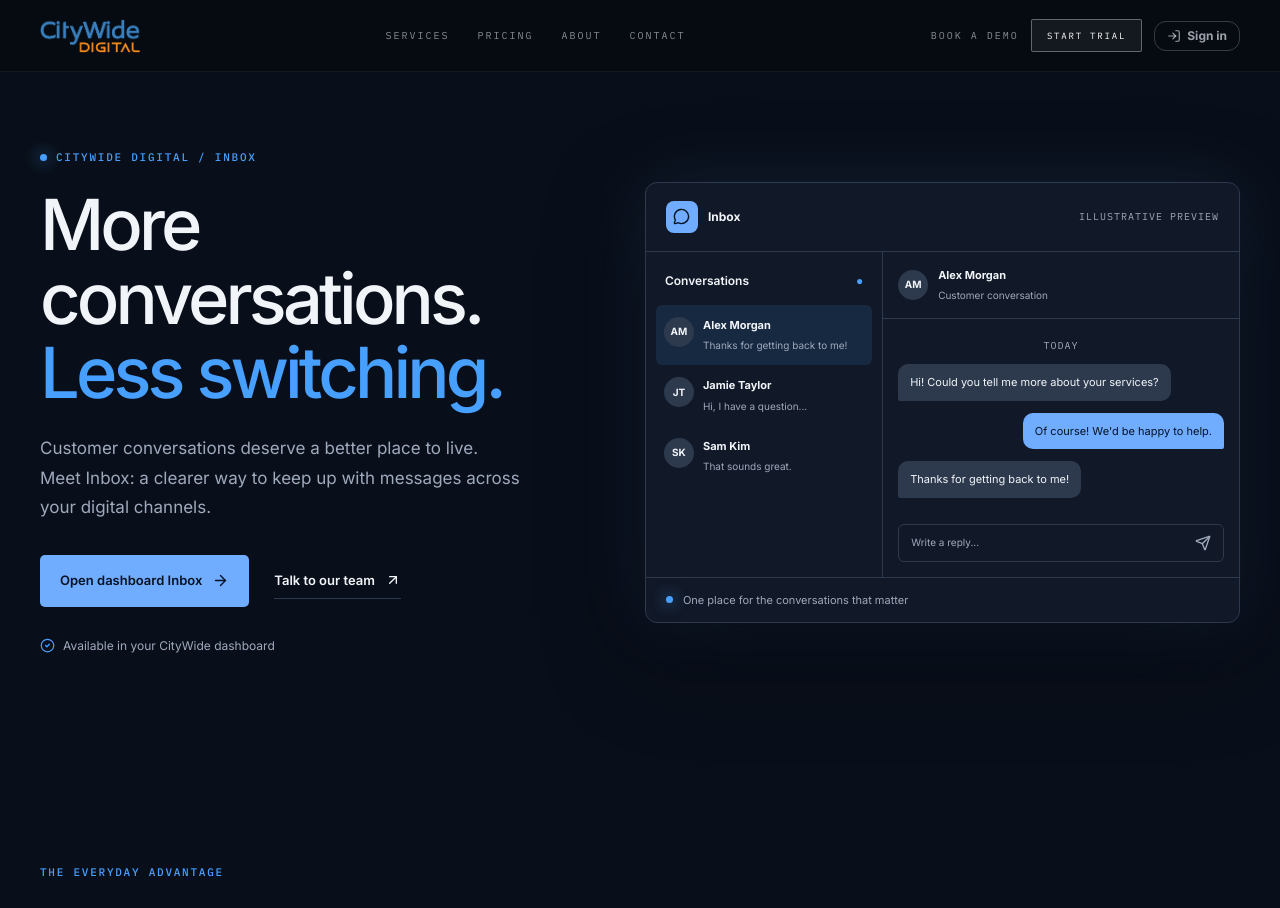
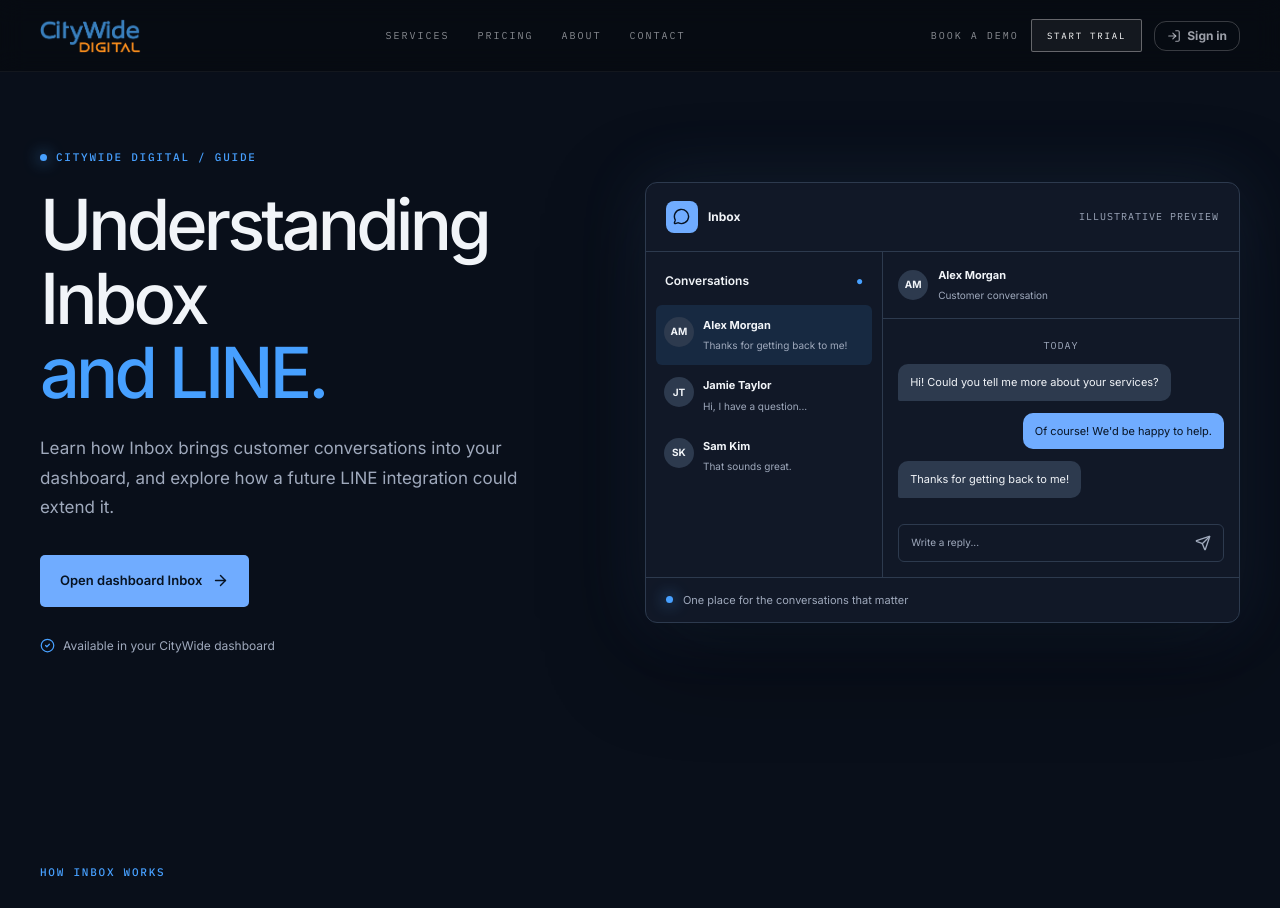
Before and after one commit to alanCWD/enter-CityWideDigitalPlatform, a React (Vite) app: page /inbox in a window 1280 px wide. Shown: the top 908 px of the page. Built offline with nearby package versions, Linux system fonts and the light colour scheme.

Commit message:
fix(inbox): clarify access and LINE integration
Enter-Save-Attempt: 3ee81561-30c8-4888-b48d-7dd2c0f4be2d

```diff
--- a/src/components/layout/Footer.tsx
+++ b/src/components/layout/Footer.tsx
@@ -17,7 +17,6 @@ const footerLinks: Record<string, FooterLink[]> = {
     { label: "Google Synced Website", href: "/services#website-builder", icon: Globe, iconClass: "text-[var(--product-website-icon)]" },
     { label: "Listing Sync Pro", href: "/services#listing-manager", icon: MapPin, iconClass: "text-[var(--product-listing-icon)]" },
     { label: "Social Sync Pro", href: "/services#social-sync", icon: Share2, iconClass: "text-[var(--product-social-icon)]" },
-    { label: "Inbox", href: "/inbox" },
     { label: "Business Online Health", href: "/services#online-health", icon: Activity, iconClass: "text-[var(--footer-product-health)]" },
     { label: "Google Coach", href: "/services#google-coach", icon: GraduationCap, iconClass: "text-[var(--footer-product-coach)]" },
     { label: "Review Engine", href: "/services#video-reviews", icon: Video, iconClass: "text-[var(--footer-product-review)]" },
@@ -35,6 +34,7 @@ const footerLinks: Record<string, FooterLink[]> = {
     { label: "Partner Program", href: "/contact" },
   ],
   Guides: [
+    { label: "Understanding Inbox and LINE", href: "/inbox" },
     { label: "GBP-synced websites", href: "/google-business-profile-website-sync.html", plain: true },
     { label: "Google Business Profile as source of truth", href: "/gbp-source-of-truth" },
     { label: "Google Business Profile as a local listing", href: "/gbp-local-listing" },
--- a/src/components/seo/RouteMeta.tsx
+++ b/src/components/seo/RouteMeta.tsx
@@ -21,8 +21,8 @@ const PUBLIC_META: Record<string, PageMeta> = {
       "CityWide Digital connects your Google Business Profile to a live website, your social channels and 40+ directories — automatically. Plans from $197/mo CAD.",
   },
   "/inbox": {
-    title: "Inbox — Customer Conversations | CityWide Digital",
-    description: "Explore CityWide Inbox, customer conversations in your dashboard, and our plans for standalone access and LINE integration.",
+    title: "Understanding Inbox and LINE | CityWide Digital Guide",
+    description: "Learn how the dashboard Inbox organizes conversations and explore the planned standalone app and LINE integration.",
   },
   "/services": {
     title: "Services — GBP-Synced Websites, Social Sync, Listings & Reviews | CityWide Digital",
--- a/src/pages/InboxLanding.tsx
+++ b/src/pages/InboxLanding.tsx
@@ -1,4 +1,4 @@
-import { ArrowRight, ArrowUpRight, MessageCircle, MessagesSquare, Send, Sparkles, Layers, Radio, Image, CheckCircle2 } from "lucide-react";
+import { ArrowRight, MessageCircle, MessagesSquare, Send, Sparkles, Layers, Radio, Image, CheckCircle2 } from "lucide-react";
 import { Link } from "react-router-dom";
 import Layout from "@/components/layout/Layout";
 import "@/styles/inbox-landing.css";
@@ -14,10 +14,10 @@ export default function InboxLanding() {
     <div className="inbox-landing">
       <section className="inbox-hero inbox-wrap">
         <div className="inbox-hero-copy">
-          <div className="inbox-eyebrow"><span /> CITYWIDE DIGITAL / INBOX</div>
-          <h1>More conversations.<br /><em>Less switching.</em></h1>
-          <p>Customer conversations deserve a better place to live. Meet Inbox: a clearer way to keep up with messages across your digital channels.</p>
-          <div className="inbox-actions"><Link className="inbox-button" to="/dashboard/inbox">Open dashboard Inbox <ArrowRight size={17} /></Link><Link className="inbox-text-link" to="/contact">Talk to our team <ArrowUpRight size={16} /></Link></div>
+          <div className="inbox-eyebrow"><span /> CITYWIDE DIGITAL / GUIDE</div>
+          <h1>Understanding Inbox<br /><em>and LINE.</em></h1>
+          <p>Learn how Inbox brings customer conversations into your dashboard, and explore how a future LINE integration could extend it.</p>
+          <div className="inbox-actions"><Link className="inbox-button" to="/dashboard/inbox">Open dashboard Inbox <ArrowRight size={17} /></Link></div>
           <div className="inbox-note"><CheckCircle2 size={15} /> Available in your CityWide dashboard</div>
         </div>
         <div className="inbox-preview" aria-label="Illustrative Inbox conversation preview">
@@ -26,10 +26,10 @@ export default function InboxLanding() {
           <div className="inbox-preview-caption"><span /> One place for the conversations that matter</div>
         </div>
       </section>
-      <section className="inbox-section inbox-wrap"><div className="inbox-section-intro"><div className="inbox-eyebrow">THE EVERYDAY ADVANTAGE</div><h2>Make space for<br /><em>better connections.</em></h2><p>Less time navigating between messages means more attention for the people behind them.</p></div><div className="inbox-benefits">{benefits.map(({ icon: Icon, title, text }, i) => <article key={title}><div className="inbox-benefit-top"><Icon size={21} /><span>0{i + 1}</span></div><h3>{title}</h3><p>{text}</p></article>)}</div></section>
+      <section className="inbox-section inbox-wrap"><div className="inbox-section-intro"><div className="inbox-eyebrow">HOW INBOX WORKS</div><h2>Conversations in<br /><em>one view.</em></h2><p>Inbox provides a central place to view customer conversations, respond and access additional messaging tools.</p></div><div className="inbox-benefits">{benefits.map(({ icon: Icon, title, text }, i) => <article key={title}><div className="inbox-benefit-top"><Icon size={21} /><span>0{i + 1}</span></div><h3>{title}</h3><p>{text}</p></article>)}</div></section>
       <section className="inbox-line-section"><div className="inbox-wrap inbox-line-grid"><div><div className="inbox-eyebrow"><span /> EXPLORING WHAT'S NEXT</div><h2>Make room for<br /><em>LINE.</em></h2><p>We’re exploring a direct LINE integration for Inbox, so businesses can connect with customers on another channel they use every day.</p><span className="inbox-status">PLANNED · NOT YET CONNECTED</span></div><div className="inbox-line-cards"><article><MessageCircle /><div><h3>Conversations, together</h3><p>Bring LINE Official Account messages alongside other customer conversations.</p></div></article><article><Image /><div><h3>More than words</h3><p>Explore support for rich content, including images and other media, to add context to conversations.</p></div></article><article><Radio /><div><h3>Reach out with purpose</h3><p>Explore broadcasts and automated follow-up to keep customers informed and engaged.</p></div></article></div></div><div className="inbox-wrap inbox-line-footnote">LINE integration is planned, not available today. It would require a LINE Official Account with the Messaging API enabled. LINE messaging quotas and charges depend on your account’s regional plan. LINE VOOM publishing is not included.</div></section>
-      <section className="inbox-section inbox-wrap inbox-future"><div><div className="inbox-eyebrow">BUILT FOR THE WAY YOU WORK</div><h2>One Inbox.<br /><em>More possibilities.</em></h2></div><div><Sparkles size={27} /><h3>In the dashboard today.<br />Standalone in the future.</h3><p>Inbox is already part of your CityWide dashboard. A standalone app is planned for businesses that want to use Inbox on its own or alongside the rest of the CityWide suite.</p><Link className="inbox-text-link" to="/contact">Ask us about Inbox <ArrowUpRight size={16} /></Link></div></section>
-      <section className="inbox-wrap inbox-final"><div><div className="inbox-eyebrow">LET'S START A CONVERSATION</div><h2>Ready to make every<br /><em>message count?</em></h2><p>Explore the dashboard Inbox or talk to our team about what's next.</p></div><div className="inbox-actions"><Link className="inbox-button" to="/dashboard/inbox">Open dashboard Inbox <ArrowRight size={17} /></Link><a className="inbox-text-link" href="https://calendly.com/alan-citywidedigital/30min" target="_blank" rel="noreferrer">Book a demo <ArrowUpRight size={16} /></a></div></section>
+      <section className="inbox-section inbox-wrap inbox-future"><div><div className="inbox-eyebrow">BUILT FOR THE WAY YOU WORK</div><h2>One Inbox.<br /><em>More possibilities.</em></h2></div><div><Sparkles size={27} /><h3>In the dashboard today.<br />Standalone in the future.</h3><p>Inbox is already part of your CityWide dashboard. A standalone app is planned for businesses that want to use Inbox on its own or alongside the rest of the CityWide suite.</p></div></section>
+      <section className="inbox-wrap inbox-final"><div><div className="inbox-eyebrow">CONTINUE EXPLORING</div><h2>Find Inbox in<br /><em>your dashboard.</em></h2><p>Visit the dashboard to view the Inbox available to your account.</p></div><div className="inbox-actions"><Link className="inbox-button" to="/dashboard/inbox">Open dashboard Inbox <ArrowRight size={17} /></Link></div></section>
     </div>
   </Layout>;
 }
```
